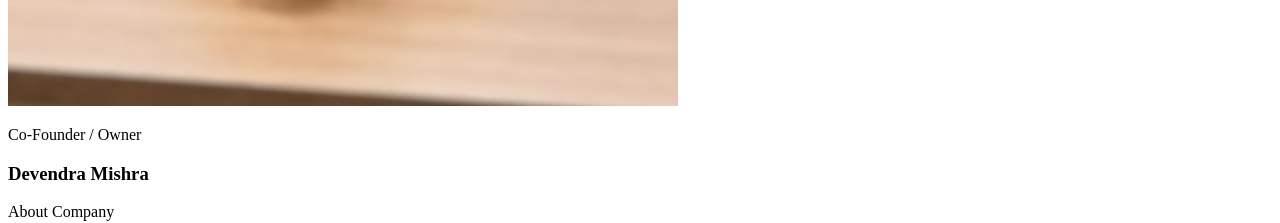
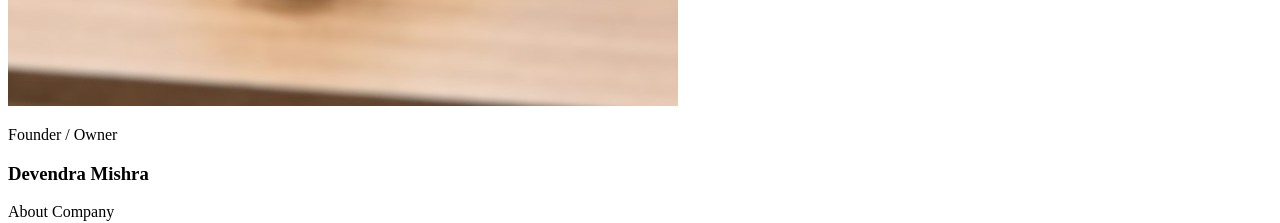
Before and after one commit to NikDev345/maa-durga-security-services, a React (Vite) app: page / in a window 1280 px wide. Shown: the part 3020-3243 px from the top of the page. Built offline with nearby package versions, Linux system fonts and the light colour scheme; the HTML template or start-up script is replaced by a standard one.

Commit message:
Updated hero section

```diff
--- a/src/sections/About.jsx
+++ b/src/sections/About.jsx
@@ -14,7 +14,7 @@ export default function About() {
             loading="lazy"
           />
           <div className="absolute bottom-5 left-5 right-5 rounded-sm border border-amber-300/25 bg-black/70 p-5 backdrop-blur-xl">
-            <p className="text-xs font-bold uppercase tracking-[0.28em] text-amber-300">Co-Founder / Owner</p>
+            <p className="text-xs font-bold uppercase tracking-[0.28em] text-amber-300">Founder / Owner</p>
             <h3 className="mt-2 font-display text-2xl font-black uppercase text-white">Devendra Mishra</h3>
           </div>
         </div>
```
